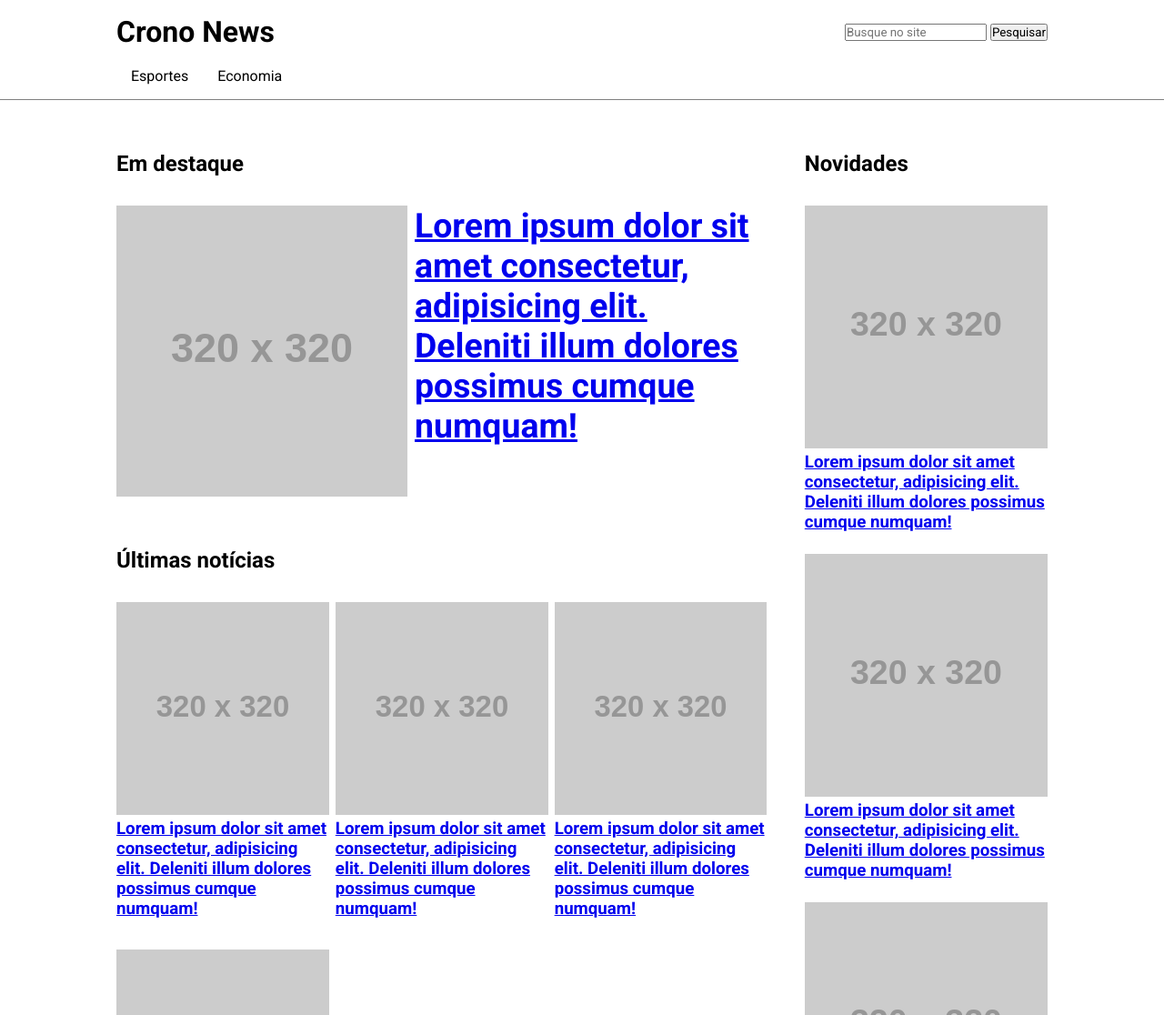
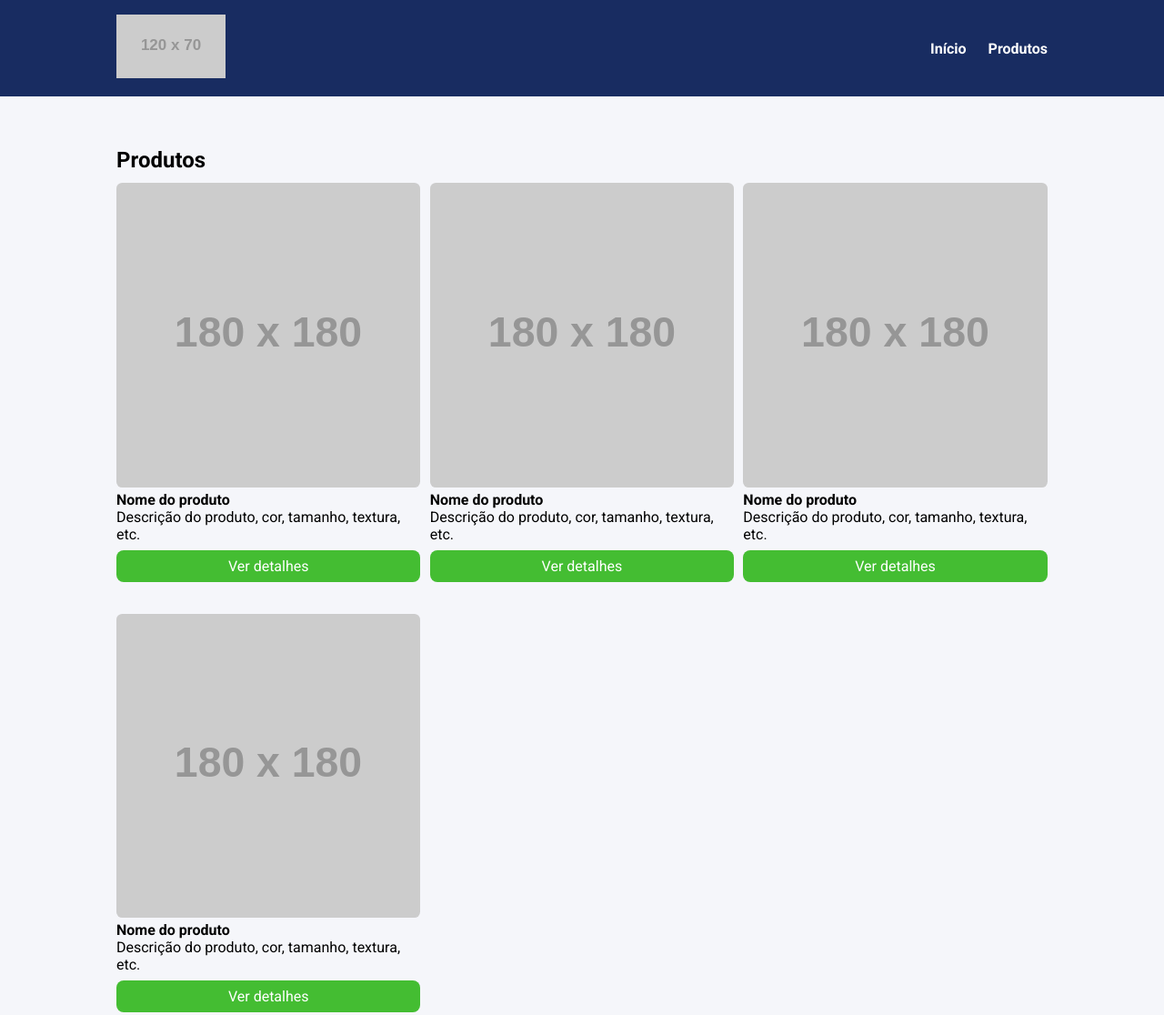
Before and after one commit to MozartSoares/Estudo_front, a website: page index.html in a window 1280 px wide. Shown: the top 1116 px of the page at 91% size. Drawn offline with nearby package versions, Linux system fonts and the light colour scheme; placeholder pictures from the web are drawn by us.

Commit message:
final commit

```diff
--- a/index.html
+++ b/index.html
@@ -1,128 +1,79 @@
 <!DOCTYPE html>
-<html lang="pt-br">
-
+<html lang="pt-BR">
 <head>
     <meta charset="UTF-8">
+    <meta http-equiv="X-UA-Compatible" content="IE=edge">
     <meta name="viewport" content="width=device-width, initial-scale=1.0">
-    <title>Portal de notícias</title>
-    <link rel="preconnect" href="https://fonts.googleapis.com" />
-    <link rel="preconnect" href="https://fonts.gstatic.com" crossorigin />
-    <link href="https://fonts.googleapis.com/css2?family=Roboto:wght@400;700&display=swap" rel="stylesheet" />
-    <link rel="stylesheet" href="main.css">
+    <title>Document</title>
+    <link rel="preconnect" href="https://fonts.googleapis.com">
+    <link rel="preconnect" href="https://fonts.gstatic.com" crossorigin>
+    <link href="https://fonts.googleapis.com/css2?family=Roboto:wght@400;700&display=swap" rel="stylesheet">
+    <link rel="stylesheet" href="build/styles.css">
 </head>
-
 <body>
     <header>
         <div class="container">
-            <h1>Crono News</h1>
-            <form>
-                <input type="search" placeholder="Busque no site">
-                <button type="submit">Pesquisar</button>
-            </form>
+            <div class="branding">
+                <img src="https://via.placeholder.com/120x70" />
             </div>
-        <div  class="botao-menu">
-            <button type="button">Abrir menu</button>
-        </div>
-        <nav class="container">
+            <nav>
                 <ul class="menu">
-                <li>Esportes
-                    <ul class="submenu">
-                        <li><a href="#">Futebol</a></li>
-                        <li><a href="#">Basquete</a></li>
-                        <li><a href="#">Vôlei</a></li>
-                    </ul>
+                    <li>
+                        <a href="#">Início</a>
                     </li>
-                <li>Economia
-                    <ul class="submenu">
-                        <li><a href="#">Imposto de renda</a></li>
-                        <li><a href="#">Finanças pessoais</a></li>
-                        <li><a href="#">Bolsa de valores</a></li>
-                    </ul>
+                    <li>
+                        <a href="#">Produtos</a>
                     </li>
                 </ul>
-            <div class="clear"></div>
             </nav>
+        </div>
     </header>
-    <div class="container conteudo">
-        <main>
-            <section class="destaque">
-                <h2>Em destaque</h2>
-                <article class="noticia">
-                    <a href="#">
-                        <img src="//via.placeholder.com/320x320" alt="#">
-                        <h3>
-                            Lorem ipsum dolor sit amet consectetur, adipisicing elit. Deleniti illum dolores possimus cumque numquam!
-                        </h3>
+    <section>
+        <div class="container">
+            <h2>Produtos</h2>
+            <ul class="products">
+                <li class="product-item">
+                    <img src="https://via.placeholder.com/180x180" />
+                    <h4>Nome do produto</h4>
+                    <p>
+                        Descrição do produto, cor, tamanho, textura, etc.
+                    </p>
+                    <a href="#" class="product-button">
+                        Ver detalhes
                     </a>
-                </article>
-            </section>
-            <section>
-                    <h2>Últimas notícias</h2>
-                <div class="noticias">
-                    <article class="noticia">
-                        <a href="#">
-                            <img src="//via.placeholder.com/320x320" alt="#">
-                            <h3>
-                                Lorem ipsum dolor sit amet consectetur, adipisicing elit. Deleniti illum dolores possimus cumque numquam!
-                            </h3>
+                </li>
+                <li class="product-item">
+                    <img src="https://via.placeholder.com/180x180" />
+                    <h4>Nome do produto</h4>
+                    <p>
+                        Descrição do produto, cor, tamanho, textura, etc.
+                    </p>
+                    <a href="#" class="product-button">
+                        Ver detalhes
                     </a>
-                    </article><article class="noticia">
-                        <a href="#">
-                            <img src="//via.placeholder.com/320x320" alt="#">
-                            <h3>
-                                Lorem ipsum dolor sit amet consectetur, adipisicing elit. Deleniti illum dolores possimus cumque numquam!
-                            </h3>
+                </li>
+                <li class="product-item">
+                    <img src="https://via.placeholder.com/180x180" />
+                    <h4>Nome do produto</h4>
+                    <p>
+                        Descrição do produto, cor, tamanho, textura, etc.
+                    </p>
+                    <a href="#" class="product-button">
+                        Ver detalhes
                     </a>
-                    </article><article class="noticia">
-                        <a href="#">
-                            <img src="//via.placeholder.com/320x320" alt="#">
-                            <h3>
-                                Lorem ipsum dolor sit amet consectetur, adipisicing elit. Deleniti illum dolores possimus cumque numquam!
-                            </h3>
+                </li>
+                <li class="product-item">
+                    <img src="https://via.placeholder.com/180x180" />
+                    <h4>Nome do produto</h4>
+                    <p>
+                        Descrição do produto, cor, tamanho, textura, etc.
+                    </p>
+                    <a href="#" class="product-button">
+                        Ver detalhes
                     </a>
-                    </article><article class="noticia">
-                        <a href="#">
-                            <img src="//via.placeholder.com/320x320" alt="#">
-                            <h3>
-                                Lorem ipsum dolor sit amet consectetur, adipisicing elit. Deleniti illum dolores possimus cumque numquam!
-                            </h3>
-                        </a>
-                    </article>
+                </li>
+            </ul>
         </div>
     </section>
-        </main>
-        <aside>
-            <section class="novidades">
-                <h2>Novidades</h2>
-                <article class="noticia">
-                    <a href="#">
-                        <img src="//via.placeholder.com/320x320" alt="#">
-                        <h3>
-                            Lorem ipsum dolor sit amet consectetur, adipisicing elit. Deleniti illum dolores possimus cumque numquam!
-                        </h3>
-                    </a>
-                </article>
-                <article class="noticia" ">
-                    <a href="#">
-                        <img src="//via.placeholder.com/320x320" alt="#">
-                        <h3>
-                            Lorem ipsum dolor sit amet consectetur, adipisicing elit. Deleniti illum dolores possimus cumque numquam!
-                        </h3>
-                    </a>
-                </article>
-                <articl class="noticia">
-                    <a href="#">
-                        <img src="//via.placeholder.com/320x320" alt="#">
-                        <h3>
-                            Lorem ipsum dolor sit amet consectetur, adipisicing elit. Deleniti illum dolores possimus cumque numquam!
-                        </h3>
-                    </a>
-                </articl>
-            </section>
-        </aside>
-    </div>
-    "<script src="https://code.jquery.com/jquery-3.7.1.min.js" integrity="sha256-/JqT3SQfawRcv/BIHPThkBvs0OEvtFFmqPF/lYI/Cxo=" crossorigin="anonymous"></script>"></script>
-    <script src="main.js"></script>
 </body>
-
 </html>
--- a/main.js
+++ /dev/null
@@ -1,5 +0,0 @@
-$(document).ready (function() {
-    $('.botao-menu').click(function(){
-        $('.menu').slideToggle()
-    })
-})
--- /dev/null
+++ b/src/config/reset.scss
@@ -0,0 +1,6 @@
+* {
+    margin: 0;
+    padding: 0;
+    box-sizing: border-box;
+    font-family: Roboto, sans-serif;
+}
--- /dev/null
+++ b/src/config/variaveis.scss
@@ -0,0 +1,2 @@
+$corPrincipal: #182C61;
+$corSecundaria: #44bd32;
--- /dev/null
+++ b/src/main.scss
@@ -0,0 +1,102 @@
+@use 'config/reset.scss';
+@use 'config/variaveis.scss';
+@use 'sass:math';
+
+@function pixelParaEm($alvoEmPixel, $contextoEmPixel: 16px) {
+    @return math.div($alvoEmPixel , $contextoEmPixel)+em;
+}
+
+body {
+    background-color: #f5f6fa;
+}
+
+li {
+    list-style: none;
+}
+
+.container {
+    max-width: 1024px;
+    width: 100%;
+    margin: 0 auto;
+}
+
+header {
+    background-color: variaveis.$corPrincipal;
+    position: sticky;
+    top: 0;
+    left: 0;
+
+    .container {
+        display: flex;
+        justify-content: space-between;
+        align-items: center;
+        padding: 16px 0;
+
+        .menu {
+            display: flex;
+
+            li {
+                font-weight: bold;
+                margin-left: pixelParaEm(24px);
+
+                a {
+                    color: #fff;
+                    text-decoration: none;
+                }
+            }
+        }
+    }
+}
+
+section {
+    padding: 56px 0;
+
+    .products {
+        margin-top: pixelParaEm(40px, 56px);
+        display: grid;
+        grid-template-columns: repeat(3, 32.66%);
+        column-gap: 1%;
+        row-gap: 4%;
+        width: 100%;
+
+        .product-item img {
+            width: 100%;
+            border-radius: pixelParaEm(16px, 40px);
+        }
+
+        .product-button {
+            display: block;
+            background-color: variaveis.$corSecundaria;
+            color: #fff;
+            text-align: center;
+            padding: pixelParaEm(8px, 16px) 0;
+            border-radius: pixelParaEm(8px, 16px);
+            margin-top: pixelParaEm(8px, 16px);
+            text-decoration: none;
+
+            &:hover {
+                background-color: lighten(variaveis.$corSecundaria , 10%)
+            }
+        }
+    }
+}
+
+@media screen and (max-width: 1023px) {
+    .container {
+        max-width: 80%;
+        .products {
+            grid-template-columns: repeat(2, 48.5%);
+            column-gap: 3%;
+        }
+    }
+}
+
+@media screen and (max-width: 767px) {
+    .products {
+        display: block;
+
+        .product-item {
+            margin-bottom: 32px;
+        }
+    }
+}
```
Also changed, not shown: package.json (added, +12 -0 lines), build/styles.css (added), main.css (deleted), 4 other files. Lines whose indentation alone changed are shown as unchanged.
